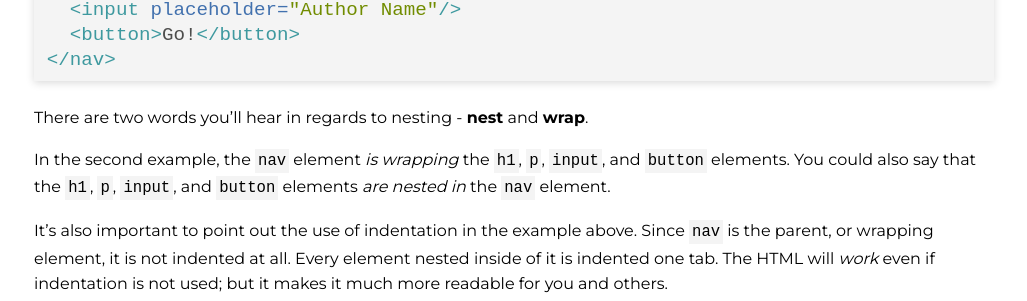
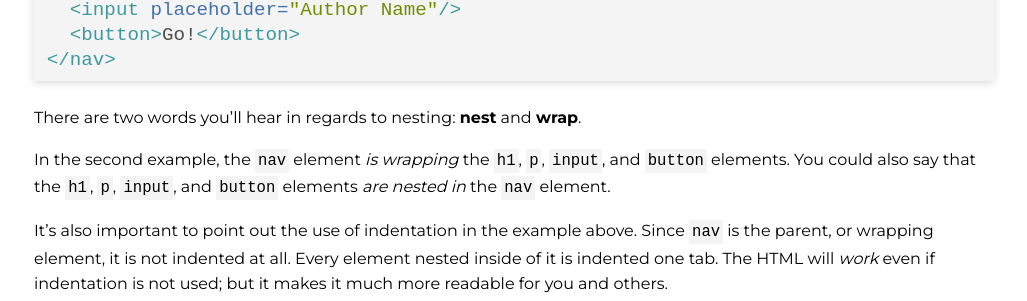
Before and after one commit to ameseee/kwk-curriculum-site, a Jekyll site: the page built from web-app/lessons/html-intermediate/index.md, in a window 1280 px wide and 900 px high, scrolled down 1472 px. Shown: the part 152-453 px from the top of the window, without its empty margins (126-1153 px from the left). Built offline with Jekyll 4.4.1, drawn with Linux system fonts in a browser that asks for light colours; nearby versions of some CDN libraries.

Commit message:
Switch dash for colon

````diff
--- a/web-app/lessons/html-intermediate/index.md
+++ b/web-app/lessons/html-intermediate/index.md
@@ -50,7 +50,7 @@ One common example is when you see one word within a paragraph that is a link. T
 </nav>
 ```
 
-There are two words you'll hear in regards to nesting - **nest** and **wrap**.
+There are two words you'll hear in regards to nesting: **nest** and **wrap**.
 
 In the second example, the `nav` element _is wrapping_ the `h1`, `p`, `input`, and `button` elements. You could also say that the `h1`, `p`, `input`, and `button` elements _are nested in_ the `nav` element.
 
````
